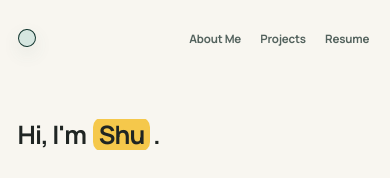
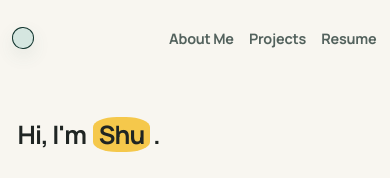
Before and after one commit to ShuyueGe/shuyuege.github.io, a React (Vite) app: page /#/ in a window 390 px wide. Shown: the top 178 px of the page. Built offline with nearby package versions, Linux system fonts and the light colour scheme.

Commit message:
Enlarge homepage header

```diff
--- a/src/styles.css
+++ b/src/styles.css
@@ -2679,13 +2679,8 @@ p {
 .home-page .about-hero__name {
   margin-inline: 3px;
   padding-inline: 0.22em;
-  border-radius: 10px;
-  background: linear-gradient(
-    180deg,
-    transparent 7%,
-    var(--color-accent) 7% 93%,
-    transparent 93%
-  );
+  border-radius: 24px / 10px;
+  background: var(--color-accent);
   color: inherit;
   box-decoration-break: clone;
   -webkit-box-decoration-break: clone;
@@ -2859,3 +2854,75 @@ p {
     height: 1.125rem;
   }
 }
+
+/* Homepage header scale and outer alignment */
+
+.home-page .site-header__inner {
+  width: 100%;
+  padding-inline: clamp(1rem, 2vw, 2rem);
+}
+
+.home-page .logo {
+  gap: clamp(0.75rem, 1.1vw, 1rem);
+}
+
+.home-page .logo__mark {
+  width: 1.85rem;
+  height: 1.85rem;
+}
+
+.home-page .logo__name {
+  font-size: 1.68rem;
+}
+
+.home-page .site-nav {
+  gap: clamp(1.5rem, 2.6vw, 2.75rem);
+}
+
+.home-page .site-nav__link {
+  padding-block: 0.55rem;
+  font-size: 1.52rem;
+}
+
+@media (max-width: 900px) {
+  .home-page .site-header__inner {
+    padding-inline: 1.25rem;
+  }
+
+  .home-page .logo__mark {
+    width: 1.55rem;
+    height: 1.55rem;
+  }
+
+  .home-page .logo__name {
+    font-size: 1.35rem;
+  }
+
+  .home-page .site-nav {
+    gap: clamp(1rem, 2.5vw, 1.5rem);
+  }
+
+  .home-page .site-nav__link {
+    font-size: 1.1rem;
+  }
+}
+
+@media (max-width: 600px) {
+  .home-page .site-header__inner {
+    padding-inline: 0.75rem;
+  }
+
+  .home-page .logo__mark {
+    width: 1.35rem;
+    height: 1.35rem;
+  }
+
+  .home-page .site-nav {
+    gap: 0.75rem;
+  }
+
+  .home-page .site-nav__link {
+    padding-inline: 0.1rem;
+    font-size: 0.9rem;
+  }
+}
```
